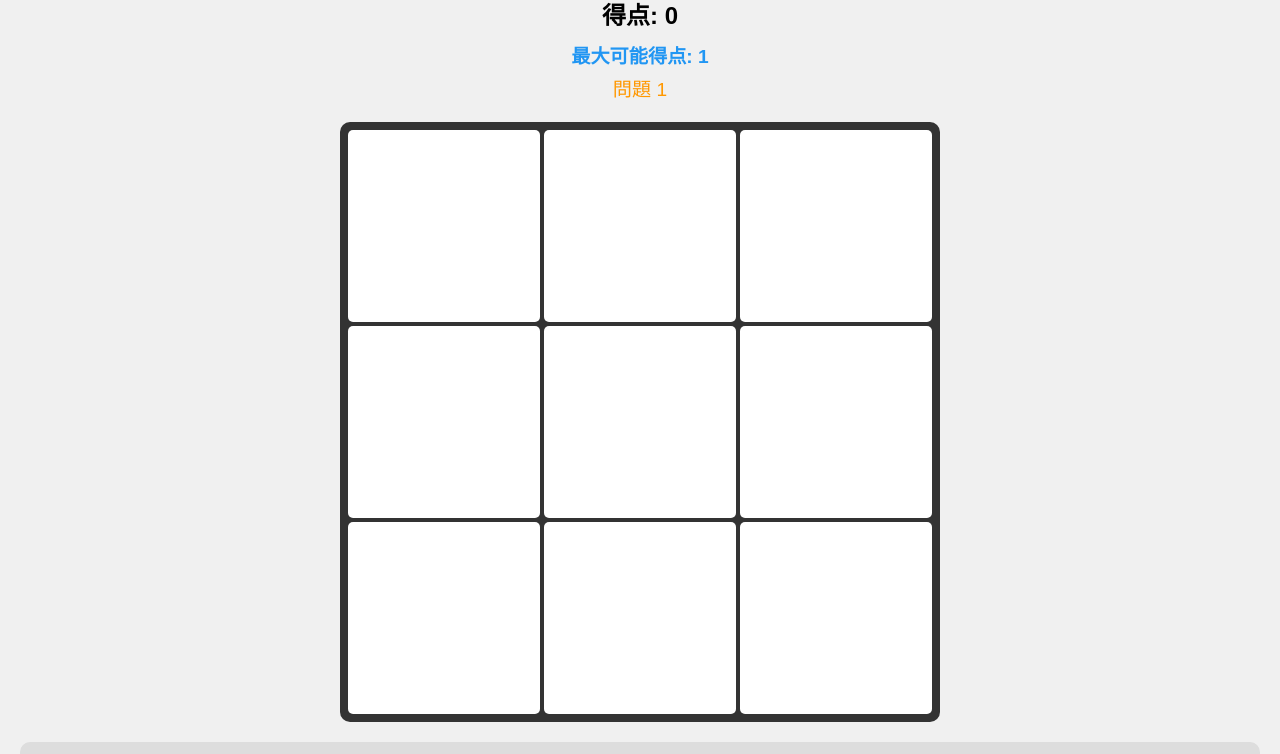
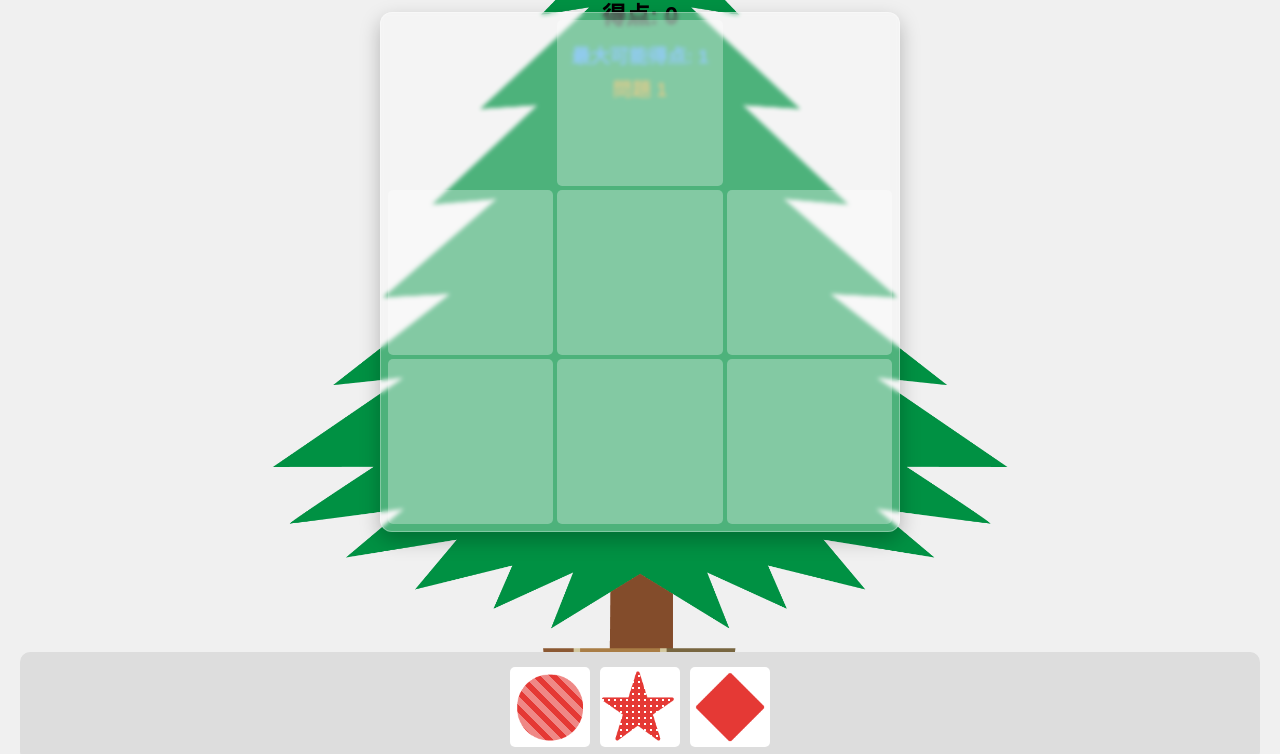
Before and after one commit to ryofui1/christmas-puzzle, a plain HTML site: page index.html in a window 1280 px wide. Shown: the part 101-855 px from the top of the page. Drawn offline with Linux system fonts and the light colour scheme.

Commit message:
スマホテスト

```diff
--- a/index.html
+++ b/index.html
@@ -14,7 +14,10 @@
             <div id="max-score">最大可能得点: <span id="max-score-value">0</span></div>
             <div id="level">問題 <span id="level-value">1</span></div>
         </div>
-        <div id="grid"></div>
+        <div id="tree-area">
+            <img id="tree" src="images/tree.png" alt="Christmas Tree">
+            <div id="grid"></div>
+        </div>
         <div id="item-bar">
             <div id="items"></div>
         </div>
--- a/script.js
+++ b/script.js
@@ -20,9 +20,10 @@ class PuzzleSet {
             { color: 'red', pattern: 'dot',    shape: 'star' },
             { color: 'red', pattern: 'none',  shape: 'square' }
         ]),
-        new PuzzleProblem("中級 3x3", 3, 3, [
+        new PuzzleProblem("中級 4x4", 4, 4, [
             {color: 'red', pattern: 'stripe', shape: 'square'},
             {color: 'red', pattern: 'none', shape: 'star'},
+            {color: 'red', pattern: 'dot', shape: 'circle'},
             {color: 'red', pattern: 'dot', shape: 'circle'}
         ]),
         new PuzzleProblem("上級 5x5", 5, 5, [
@@ -42,6 +43,14 @@ class PuzzleSet {
         return this.problems.length;
     }
 }
+
+const INVALID_MASKS = {
+    3: new Set([0,2]),
+    4: new Set([0,3,4,7]),
+    5: new Set([0,1,3,4,5,9]),
+};
+
+
 
 
 class ColorPuzzle {
@@ -70,6 +79,7 @@ class ColorPuzzle {
         this.draggedType = null;
         this.draggedIndex = -1;
         this.isMaxScoreFixed = false;
+        this.disabledCells=INVALID_MASKS[this.cols];
 
         // ✅ グローバル登録
         window.currentPuzzle = this;
@@ -192,7 +202,11 @@ class ColorPuzzle {
         };
     }
 
-
+    isDisabledCell(row, col) {
+        const mask = INVALID_MASKS[this.rows];
+        if (!mask) return false;
+        return mask[row]?.[col] === 1;
+    }
 
     countRun(grid, row, col, attr, value, dr, dc) {
         let len = 1;
@@ -519,6 +533,13 @@ class ColorPuzzle {
             cell.className = 'cell';
             cell.dataset.index = index;
 
+            if (this.disabledCells.has(index)) {
+                cell.classList.add('disabled');
+                gridEl.appendChild(cell);
+                return; // ← ここで終了
+            }
+
+
             if (item) {
                 cell.draggable = true;
                 cell.innerHTML = `
@@ -614,8 +635,10 @@ attachEvents() {
 
 
     handleDrop(e) {
+
         e.preventDefault();
-
+        const index = Number(e.currentTarget.dataset.index);
+        if (this.disabledCells.has(index)) return;
         if (
             this.draggedIndex === -1 ||
             Number.isNaN(this.draggedIndex) ||
@@ -645,7 +668,8 @@ attachEvents() {
         }
 
         if (this.draggedType === 'grid' && targetCell) {
-            const targetIndex = parseInt(targetCell.dataset.index);
+            const targetIndex = parseInt(e.currentTarget.dataset.index);
+
             if (this.grid[targetIndex] === null) {
                 [this.grid[this.draggedIndex], this.grid[targetIndex]] =
                 [this.grid[targetIndex], this.grid[this.draggedIndex]];
@@ -831,6 +855,7 @@ attachEvents() {
         document.getElementById("score-value").textContent = score;
         console.log(this.grid);
         console.log(this.calculateScoreForGrid(this.grid));
+        this.checkClear();
     }
 
 
--- a/style.css
+++ b/style.css
@@ -42,23 +42,59 @@ h1 {
     background: #F57C00;
 }
 
+#tree-area {
+    position: relative;
+    width: 420px;        /* 基準幅（UIはここ基準） */
+    height: 520px;       /* grid基準の高さ */
+    margin: 0 auto;
+    overflow: visible;   /* ← 重要：下にはみ出してOK */
+}
+
+
+#tree {
+    position: absolute;
+    top: -200px;          /* ← 葉を上に持ってくる */
+    left: 50%;
+    transform: translateX(-50%) scale(1.75); /* ← 大きく */
+    transform-origin: top center;
+
+    width: 100%;
+    height: auto;
+    z-index: -1;
+}
+
 
 #grid {
+    box-shadow:
+        0 8px 20px rgba(0, 0, 0, 0.25),
+        inset 0 0 0 1px rgba(255, 255, 255, 0.3);
+    position: absolute;
+    top: var(--grid-top, -100px);
+
+    left: 50%;
+    transform: translateX(-50%);
+
     display: grid;
-    /* 動的変更用CSS変数 */
+
     grid-template-columns: repeat(var(--cols, 3), 1fr);
     grid-template-rows: repeat(var(--rows, 3), 1fr);
     gap: clamp(2px, 0.8vw, 4px);
-    /* 正方形を保ちつつ最大化 */
-    width: min(90vw, 90vh, 600px);
-    height: min(90vw, 90vh, 600px);
-    margin: 20px auto;
-    background: #333;
+
+    width: min(90vw, 70vh, var(--grid-max, 520px));
+    aspect-ratio: 1 / 1;
+
     padding: clamp(6px, 1.5vw, 8px);
-    border-radius: 10px;
+    border-radius: 12px;
+
+    background: rgba(255, 255, 255, 0.30);
+    backdrop-filter: blur(2px);
+
     justify-content: center;
     align-content: center;
+
+    z-index: 2;
 }
+
 
 /* セルサイズをグリッドに合わせる */
 .cell {
@@ -82,12 +118,20 @@ h1 {
 }
 
 .cell {
-    background: white;
+    background: rgba(255, 255, 255, 0.30);
 }
 
 .cell.empty {
-    background: #eee;
+    background: rgba(255, 255, 255, 0.30);
     /* 文字を削除、完全に空の状態に */
+}
+
+.cell.disabled {
+    background: transparent;
+    border: none;
+    box-shadow: none;
+    pointer-events: none;
+    opacity: 0.15;
 }
 
 .item {
@@ -100,7 +144,7 @@ h1 {
     position: relative;
     width: 100%;
     height: 100%;
-    background-color: currentColor;
+    background-color: transparent;
 
     /* マスク共通 */
     -webkit-mask-repeat: no-repeat;
@@ -117,6 +161,8 @@ h1 {
 .color-blue { background:#1e88e5; }
 .color-green { background:#43a047; }
 .color-gold { background:gold; }
+.color-orange { background:rgb(255, 166, 0); }
+
 
 /* 模様 */
 /* ===== 模様：ストライプ ===== */
```
